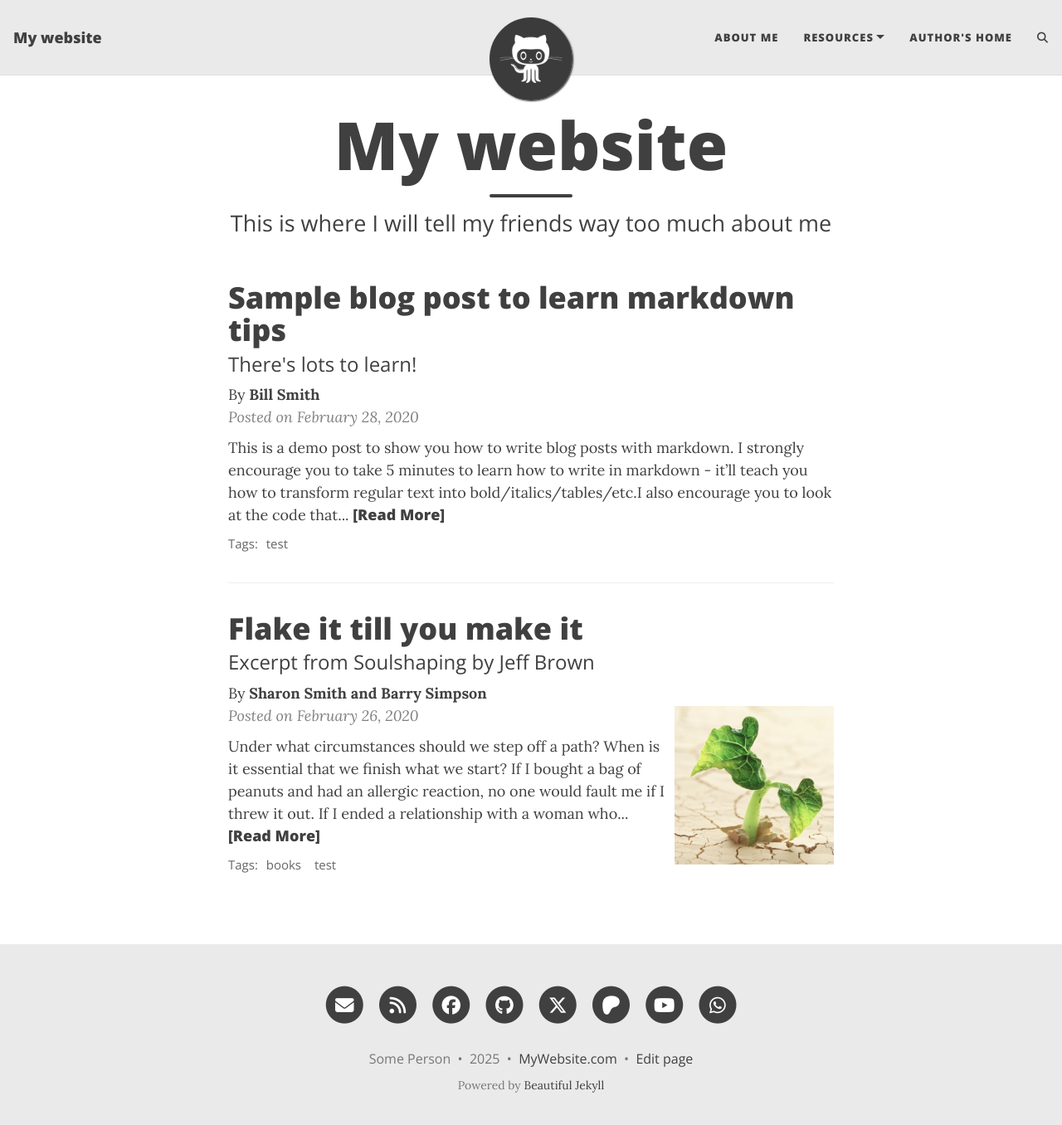
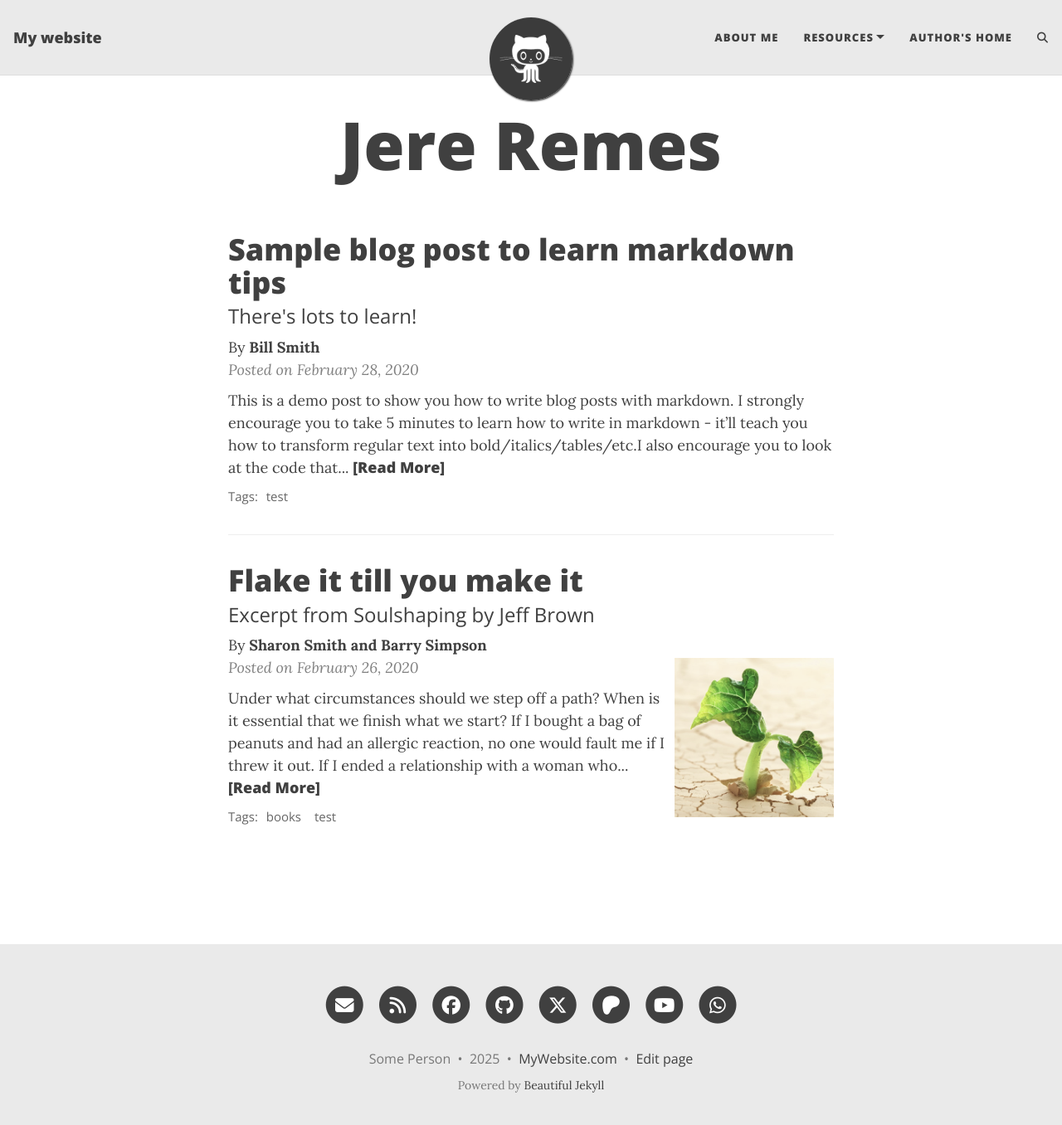
Before and after one commit to jereremes/jereremes.github.io, a Jekyll site: the page built from index.html, in a window 1280 px wide and 1369 px high. Shown: the top 1356 px of the window at 83% size. Built offline with Jekyll 4.4.1, drawn with Linux system fonts in a browser that asks for light colours; the list of posts is cut into pages by our own code; comment, search, counter and statistics services are not loaded.

Commit message:
Update index.html

```diff
--- a/index.html
+++ b/index.html
@@ -1,5 +1,5 @@
 ---
 layout: home
-title: My website
-subtitle: This is where I will tell my friends way too much about me
+title: Jere Remes
+subtitle:
 ---
```
